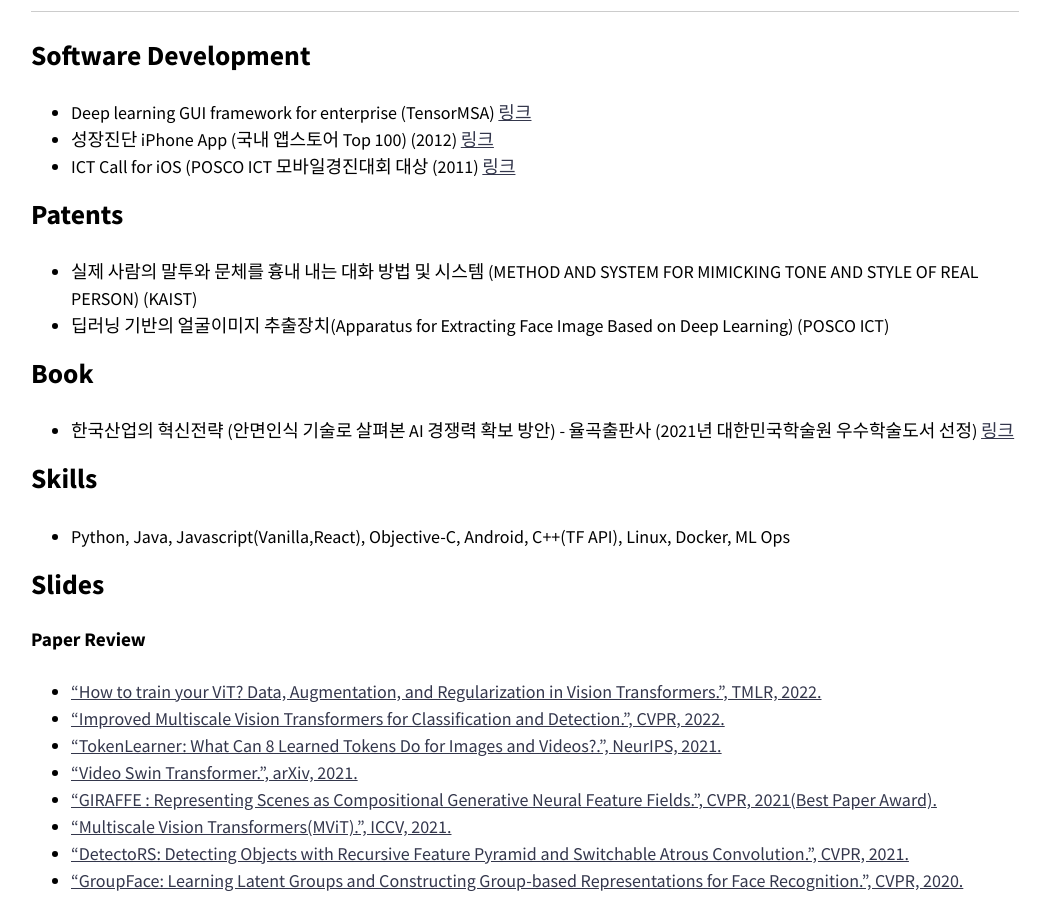
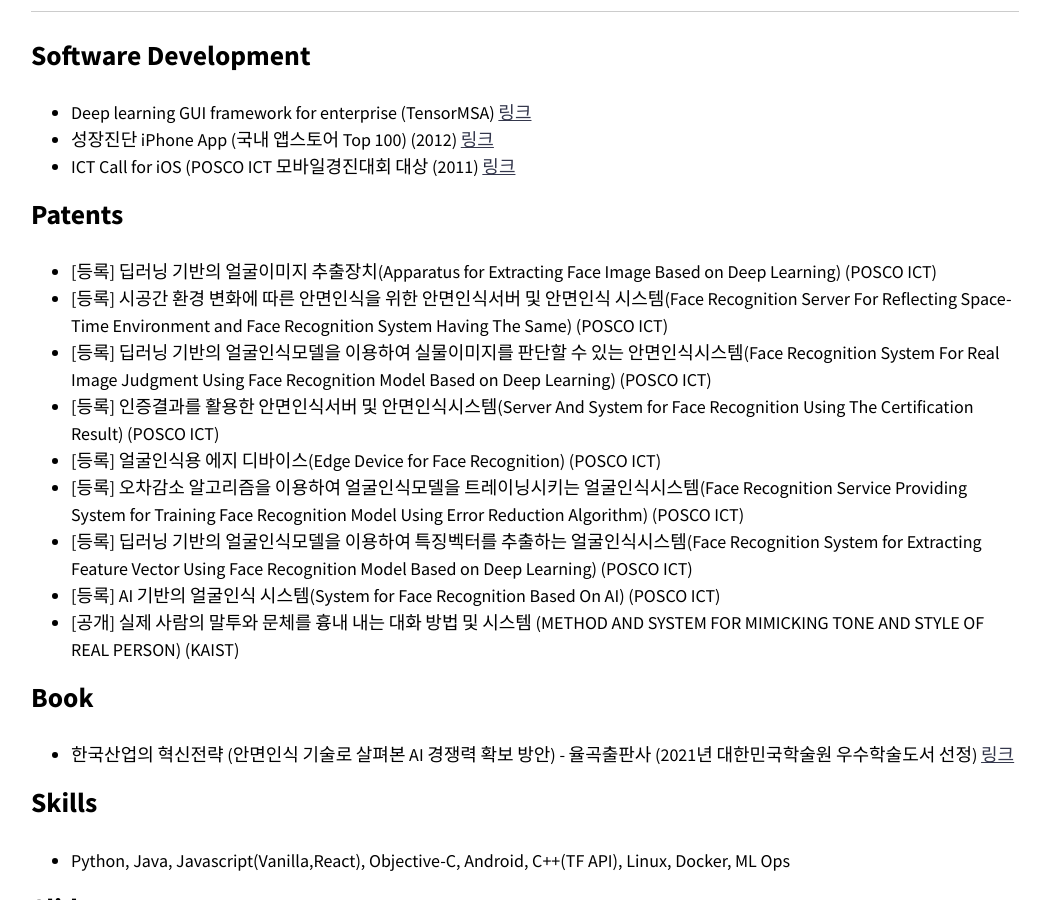
Before and after one commit to healess/healess.github.io, a Jekyll site: the page built from index.md, in a window 1280 px wide and 900 px high, scrolled down 2394 px. Shown: the whole window, without its empty margins (115-1161 px from the left). Built offline with Jekyll 4.4.1, drawn with Linux system fonts in a browser that asks for light colours; nearby versions of some CDN libraries.

Commit message:
add Patents

```diff
--- a/index.md
+++ b/index.md
@@ -73,8 +73,16 @@ entries_layout: grid
 * ICT Call for iOS (POSCO ICT 모바일경진대회 대상 (2011) [링크](https://photos.app.goo.gl/zaUT33oWd59aHEni8){:target="_blank"}
 
 ## Patents
-* 실제 사람의 말투와 문체를 흉내 내는 대화 방법 및 시스템 (METHOD AND SYSTEM FOR MIMICKING TONE AND STYLE OF REAL PERSON) (KAIST)
-* 딥러닝 기반의 얼굴이미지 추출장치(Apparatus for Extracting Face Image Based on Deep Learning) (POSCO ICT)
+* [등록] 딥러닝 기반의 얼굴이미지 추출장치(Apparatus for Extracting Face Image Based on Deep Learning) (POSCO ICT)
+* [등록] 시공간 환경 변화에 따른 안면인식을 위한 안면인식서버 및 안면인식 시스템(Face Recognition Server For Reflecting Space-Time Environment and Face Recognition System Having The Same) (POSCO ICT)
+* [등록] 딥러닝 기반의 얼굴인식모델을 이용하여 실물이미지를 판단할 수 있는 안면인식시스템(Face Recognition System For Real Image Judgment Using Face Recognition Model Based on Deep Learning) (POSCO ICT)
+* [등록] 인증결과를 활용한 안면인식서버 및 안면인식시스템(Server And System for Face Recognition Using The Certification Result) (POSCO ICT)
+* [등록] 얼굴인식용 에지 디바이스(Edge Device for Face Recognition) (POSCO ICT)
+* [등록] 오차감소 알고리즘을 이용하여 얼굴인식모델을 트레이닝시키는 얼굴인식시스템(Face Recognition Service Providing System for Training Face Recognition Model Using Error Reduction Algorithm) (POSCO ICT)
+* [등록] 딥러닝 기반의 얼굴인식모델을 이용하여 특징벡터를 추출하는 얼굴인식시스템(Face Recognition System for Extracting Feature Vector Using Face Recognition Model Based on Deep Learning) (POSCO ICT)
+* [등록] AI 기반의 얼굴인식 시스템(System for Face Recognition Based On AI) (POSCO ICT)
+* [공개] 실제 사람의 말투와 문체를 흉내 내는 대화 방법 및 시스템 (METHOD AND SYSTEM FOR MIMICKING TONE AND STYLE OF REAL PERSON) (KAIST)
+
 
 ## Book
 * 한국산업의 혁신전략 (안면인식 기술로 살펴본 AI 경쟁력 확보 방안) - 율곡출판사
```
